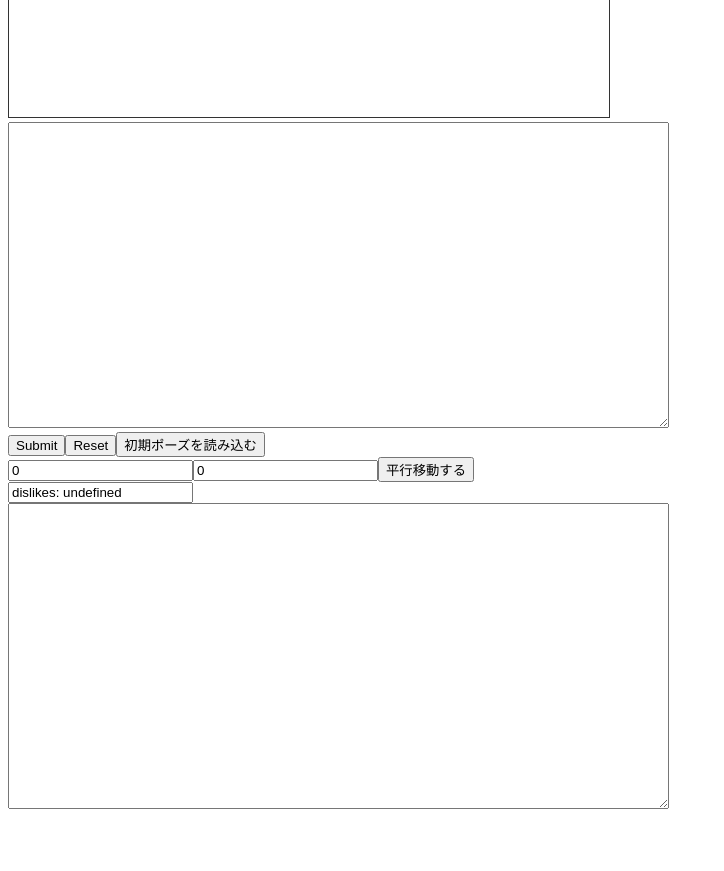
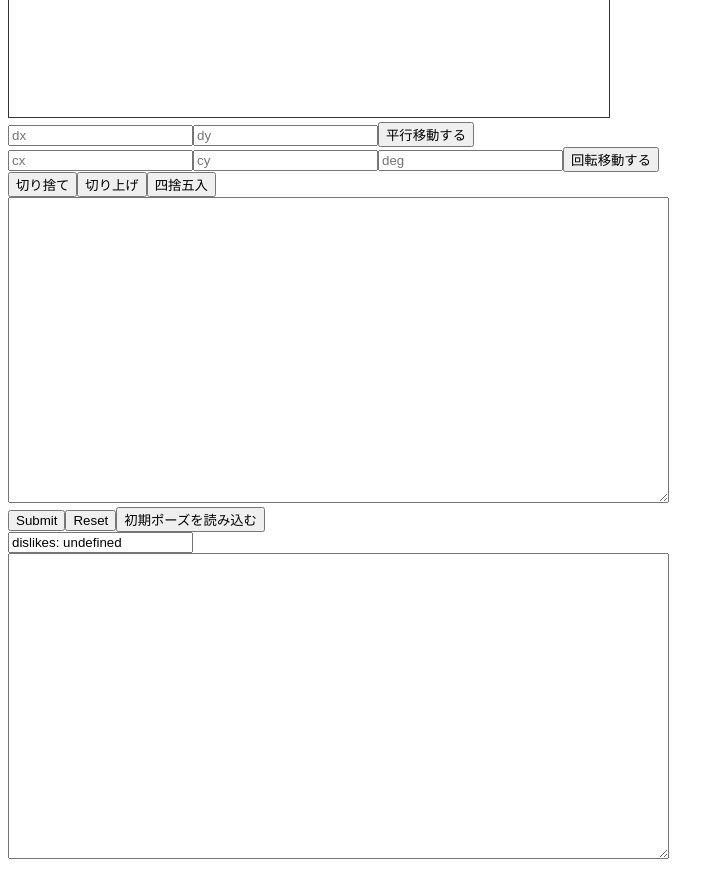
Before and after one commit to yuizumi/icfpc2021, a React app in the folder visualizer/: page / in a window 1280 px wide. Shown: the part 2400-3271 px from the top of the page, without its empty margins (0-724 px from the left). Before the commit the page ends 3221 px from the top, so only its background shows below. Built offline with nearby package versions, Linux system fonts and the light colour scheme; the HTML template or start-up script is replaced by a standard one.

Commit message:
ボタンを追加

```diff
--- /dev/null
+++ b/visualizer/src/components/Rotation.tsx
@@ -0,0 +1,22 @@
+import * as React from "react";
+
+export type Props = {
+    onSubmit: (cx: number, cy: number, deg: number) => void;
+};
+
+export const Rotation = (props: Props) => {
+    return (
+        <form
+            onSubmit={e => {
+                e.preventDefault();
+                const target = (e.target as EventTarget & { cx: { value: string; }; cy: { value: string; }; deg: { value: string; }; });
+                props.onSubmit(parseInt(target.cx.value, 10), parseInt(target.cy.value, 10), parseInt(target.deg.value, 10));
+            }}
+        >
+            <input type="text" name="cx" placeholder="cx" />
+            <input type="text" name="cy" placeholder="cy" />
+            <input type="text" name="deg" placeholder="deg" />
+            <input type="submit" value="回転移動する" />
+        </form>
+    );
+};
--- /dev/null
+++ b/visualizer/src/components/Round.tsx
@@ -0,0 +1,21 @@
+import * as React from "react";
+
+export type Props = {
+    onRound: () => void;
+    onFloor: () => void;
+    onCeil: () => void;
+};
+
+export const Round = (props: Props) => {
+    return (
+        <form
+            onSubmit={e => {
+                e.preventDefault();
+            }}
+        >
+            <input type="submit" value="切り捨て" onClick={() => props.onFloor()} />
+            <input type="submit" value="切り上げ" onClick={() => props.onCeil()}/>
+            <input type="submit" value="四捨五入" onClick={() => props.onRound()} />
+        </form>
+    );
+};
--- a/visualizer/src/components/Translation.tsx
+++ b/visualizer/src/components/Translation.tsx
@@ -1,5 +1,4 @@
 import * as React from "react";
-import { Solution } from "../entities/Solution";
 
 export type Props = {
     onSubmit: (dx: number, dy: number) => void;
@@ -14,11 +13,9 @@ export const Translation = (props: Props) => {
                 props.onSubmit(parseInt(target.dx.value, 10), parseInt(target.dy.value, 10));
             }}
         >
-            <div>
-                <input type="text" name="dx" defaultValue={0} />
-                <input type="text" name="dy" defaultValue={0} />
-                <input type="submit" value="平行移動する" />
-            </div>
+            <input type="text" name="dx" placeholder="dx" />
+            <input type="text" name="dy" placeholder="dy" />
+            <input type="submit" value="平行移動する" />
         </form>
     );
 };
--- a/visualizer/src/containers/Container.tsx
+++ b/visualizer/src/containers/Container.tsx
@@ -7,6 +7,8 @@ import { View } from "../components/View"
 import { EditBox } from "../components/EditBox";
 import { ResultBox } from "../components/ResultBox";
 import { Translation } from "../components/Translation";
+import { Rotation } from "../components/Rotation";
+import { Round } from "../components/Round";
 
 export const Container = observer(({ store }: { store: Store }) => (
     <BootstrapContainer>
@@ -23,14 +25,22 @@ export const Container = observer(({ store }: { store: Store }) => (
                     problem={store.state.problem}
                     solution={store.state.solution}
                 />
+                <Translation
+                    onSubmit={(dx, dy) => store.onTraslate(dx, dy)}
+                />
+                <Rotation
+                    onSubmit={(cx, cy, deg) => store.onRotate(cx, cy, deg)}
+                />
+                <Round
+                    onRound={() => store.onRound()}
+                    onCeil={() => store.onCeil()}
+                    onFloor={() => store.onFloor()}
+                />
                 <EditBox
                     solution={store.state.solution}
                     onEdit={(solution) => store.onEdit(solution)}
                     onClear={() => store.onClear()}
                     onInit={() => store.onInit()}
-                />
-                <Translation
-                    onSubmit={(dx, dy) => store.onTraslate(dx, dy)}
                 />
                 <ResultBox
                     dislikes={store.state.dislikes}
--- a/visualizer/src/stores/Store.ts
+++ b/visualizer/src/stores/Store.ts
@@ -117,4 +117,37 @@ export class Store {
       this.state.solution = { vertices: this.state.solution.vertices.map(v => [v[0] + dx, v[1] + dy]) };
     }
   }
+
+  @action.bound onRotate(cx: number, cy: number, deg: number): void {
+    if (this.state.solution != null) {
+      this.state.solution = {
+        vertices: this.state.solution.vertices.map(v => {
+          const dx = v[0] - cx;
+          const dy = v[1] - cy;
+          const rad = deg * Math.PI / 180;
+          const dx_ = Math.cos(rad) * dx - Math.sin(rad) * dy;
+          const dy_ = Math.sin(rad) * dx + Math.cos(rad) * dy;
+          return [cx + dx_, cy + dy_];
+        })
+      };
+    }
+  }
+
+  @action.bound onRound(): void {
+    if (this.state.solution != null) {
+      this.state.solution = { vertices: this.state.solution.vertices.map(v => [Math.round(v[0]), Math.round(v[1])]) };
+    }
+  }
+
+  @action.bound onCeil(): void {
+    if (this.state.solution != null) {
+      this.state.solution = { vertices: this.state.solution.vertices.map(v => [Math.ceil(v[0]), Math.ceil(v[1])]) };
+    }
+  }
+
+  @action.bound onFloor(): void {
+    if (this.state.solution != null) {
+      this.state.solution = { vertices: this.state.solution.vertices.map(v => [Math.floor(v[0]), Math.floor(v[1])]) };
+    }
+  }
 }
```
Also changed, not shown: 1 other file (tests, documents, lock files or other folders).
